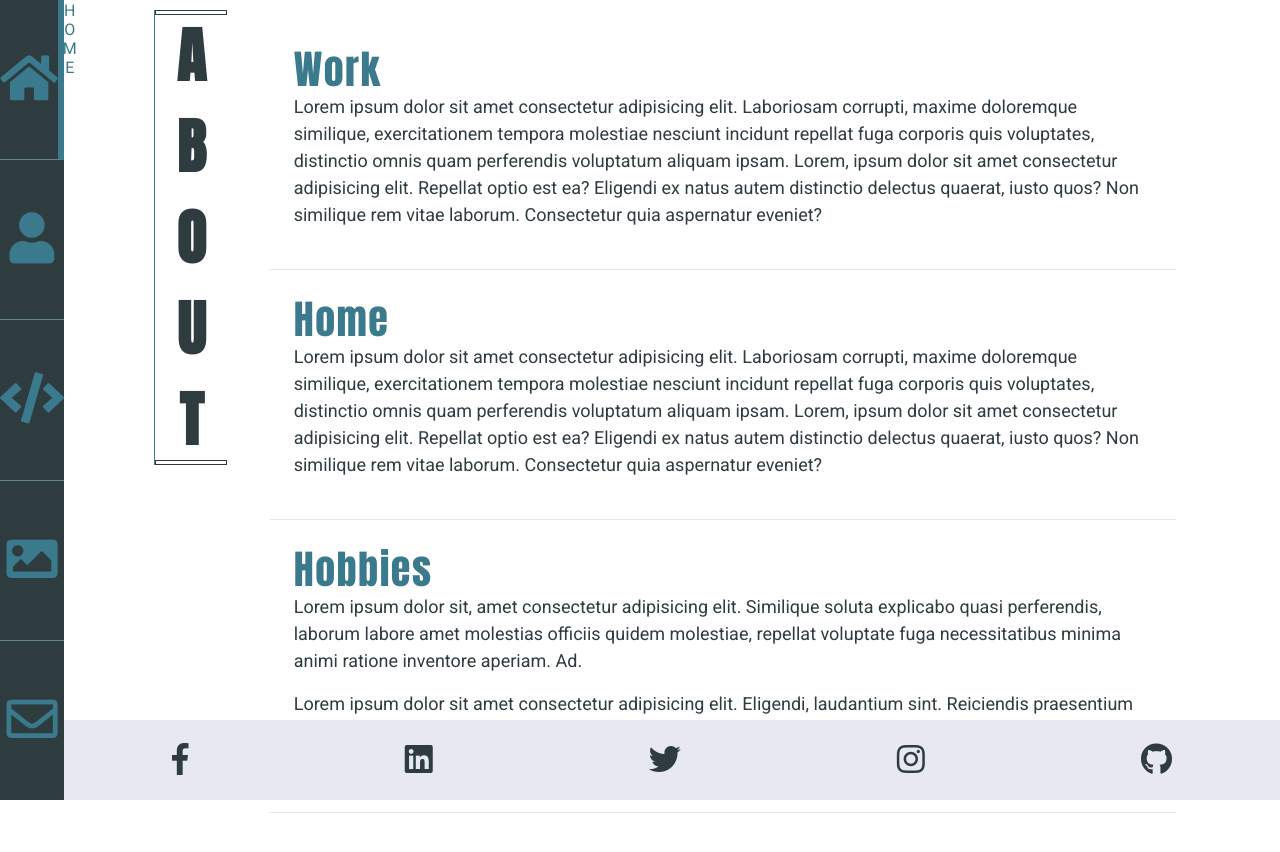
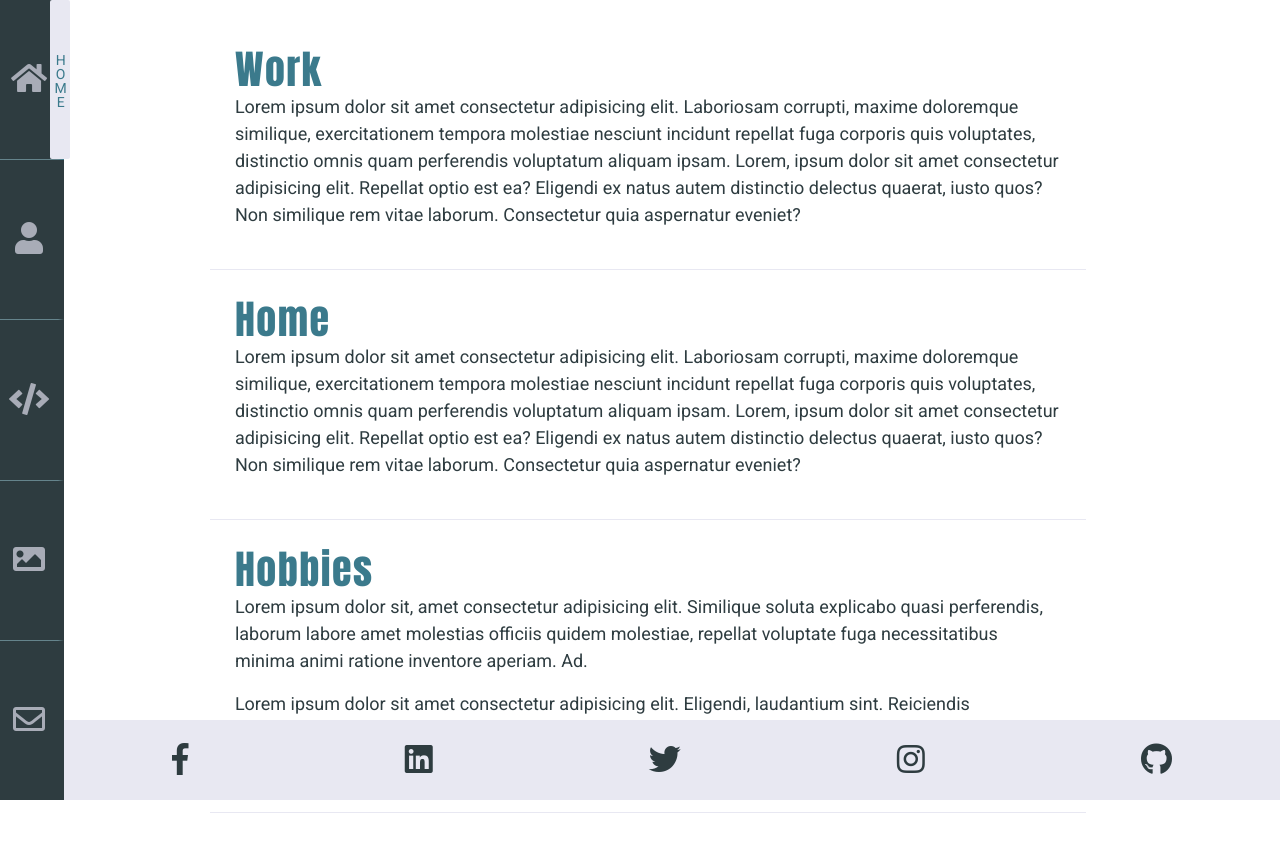
Before and after one commit to EvanMiller12/Evan-Miller, an Angular app: page /about in a window 1280 px wide. Shown: the top 852 px of the page. Built offline with nearby package versions, Linux system fonts and the light colour scheme.

Commit message:
refactor: nav component and global styles

```diff
--- a/src/app/global/nav/nav.component.css
+++ b/src/app/global/nav/nav.component.css
@@ -1,39 +1,57 @@
-span {
-  display: none;
-  font-size: 16px;
-  opacity: 0;
-}
-
 .nav-wrapper {
   position: fixed;
   left: 0;
   width: 5%;
   height: 100%;
   z-index: 1000;
+  background-color: var(--navy);
 }
 
 #side-nav {
   display: flex;
   flex-direction: column;
-  align-content: stretch;
   height: 100vh;
   margin: 0;
-  background-color: var(--navy);
 }
 
 .side-nav-item {
   position: relative;
   display: flex;
+  flex-direction: column;
   flex-grow: 1;
   justify-content: center;
   align-items: center;
-  flex-direction: column;
-  transition: all 0.4s ease-in;
+  border-right: 6px solid var(--navy);
+}
+
+.nav-ind {
+  position: absolute;
+  top: 0;
+  right: 0;
+  padding: 0 10px;
+  display: flex;
+  justify-content: center;
+  align-items: center;
+  height: 100%;
+  width: 0;
+  font-size: 7px;
+  color: var(--midBlue);
+  background-color: var(--lightGrey);
+  border-radius: 2px;
+  writing-mode: vertical-rl;
+  text-orientation: upright;
+  visibility: hidden;
+  transition: right 0.5s linear;
+}
+
+span {
+  text-transform: uppercase;
+  letter-spacing: -2px;
 }
 
 .side-nav-item,
 .side-nav-item i {
-  color: var(--midBlue);
+  color: var(--midGrey);
 }
 
 .side-nav-item i {
@@ -45,15 +63,20 @@ span {
   cursor: pointer;
 }
 
-.side-nav-item:hover span {
-  display: block;
-  position: absolute;
-  top: 1px;
-  right: -40%;
+.side-nav-item:active {
+  border-right: 6px solid var(--midBlue);
+  background-color: var(--midGrey);
+}
+.side-nav-item:active i {
+  color: var(--navy);
+}
+
+.side-nav-item:hover .nav-ind,
+.active.nav-ind {
+  right: -21%;
+  width: 12%;
   color: var(--midBlue);
-  opacity: 1;
-  writing-mode: vertical-rl;
-  text-orientation: upright;
+  visibility: visible;
 }
 
 .side-nav-item:not(:last-child) {
--- a/src/app/global/nav/nav.component.html
+++ b/src/app/global/nav/nav.component.html
@@ -3,23 +3,36 @@
     <ul id="side-nav">
       <li class="side-nav-item">
         <a class="side-nav-link" href="/">
-          <i class="fas fa-home"></i> <span>HOME</span>
+          <i class="fas fa-home"></i>
+          <div class="active nav-ind">
+            <span>Home</span>
+          </div>
         </a>
       </li>
       <li class="side-nav-item">
-        <a href="about"> <i class="fas fa-user"></i> <span>ABOUT</span> </a>
+        <a href="about">
+          <i class="fas fa-user"></i>
+          <div class="nav-ind">
+            <span>About</span>
+          </div>
+        </a>
       </li>
       <li class="side-nav-item">
-        <a href="skills"> <i class="fas fa-code"></i> <span>SKILLS</span> </a>
+        <a href="skills">
+          <i class="fas fa-code"></i>
+          <div class="nav-ind"><span>Skills</span></div>
+        </a>
       </li>
       <li class="side-nav-item">
         <a href="projects">
-          <i class="fas fa-image"></i> <span>PROJECTS</span>
+          <i class="fas fa-image"></i>
+          <div class="nav-ind"><span>Projects</span></div>
         </a>
       </li>
       <li class="side-nav-item">
         <a href="contact">
-          <i class="far fa-envelope"></i> <span>CONTACT</span>
+          <i class="far fa-envelope"></i>
+          <div class="nav-ind"><span>Contact</span></div>
         </a>
       </li>
     </ul>
--- a/src/styles.css
+++ b/src/styles.css
@@ -105,9 +105,9 @@ ul {
   padding: 0;
 }
 
-li {
+/* li {
   font-size: 1.6em;
-}
+} */
 
 img {
   max-width: 100%;
@@ -137,16 +137,15 @@ article {
 }
 
 .heading {
-  text-align: center;
+  display: none;
 }
 
 .app-section {
-  width: 85%;
-  margin: 0 8%;
+  width: 80%;
+  margin: 0 5%;
   padding-top: 20px;
   padding-right: 25px;
   padding-bottom: 100px;
-  padding-left: 25px;
   overflow-y: scroll;
 }
 
@@ -154,9 +153,9 @@ article {
   position: fixed;
   top: 10px;
   left: 12%;
-  font-size: 60px;
   writing-mode: vertical-rl;
   text-orientation: upright;
+  font-size: 4.5em;
   letter-spacing: 0px;
   border-left: 1px solid var(--midBlue);
 }
@@ -178,19 +177,28 @@ article {
   bottom: 0;
 }
 
-@media (max-width: 650px) {
+@media (max-width: 1024px) {
+  .app-section {
+    width: 80%;
+  }
+}
+
+@media (max-width: 768px) {
   h1 {
     font-size: 5.5em;
   }
   h2 {
     font-size: 3em;
   }
+  h3 {
+    font-size: 2em;
+  }
   p {
     font-size: 1.5em;
   }
 }
 
-@media (max-width: 320px) {
+@media (max-width: 414px) {
   h1 {
     font-size: 4.5em;
   }
@@ -200,4 +208,21 @@ article {
   p {
     font-size: 1.2em;
   }
+  article {
+    display: flex;
+    flex-direction: column;
+    align-items: center;
+    padding: 15px 5px;
+    text-align: center;
+  }
+
+  .app-section h1:before,
+  .app-section h1:after {
+    width: 80%;
+    right: 9px;
+  }
+  .item-contain {
+    padding: 15px 0;
+    text-align: center;
+  }
 }
```
